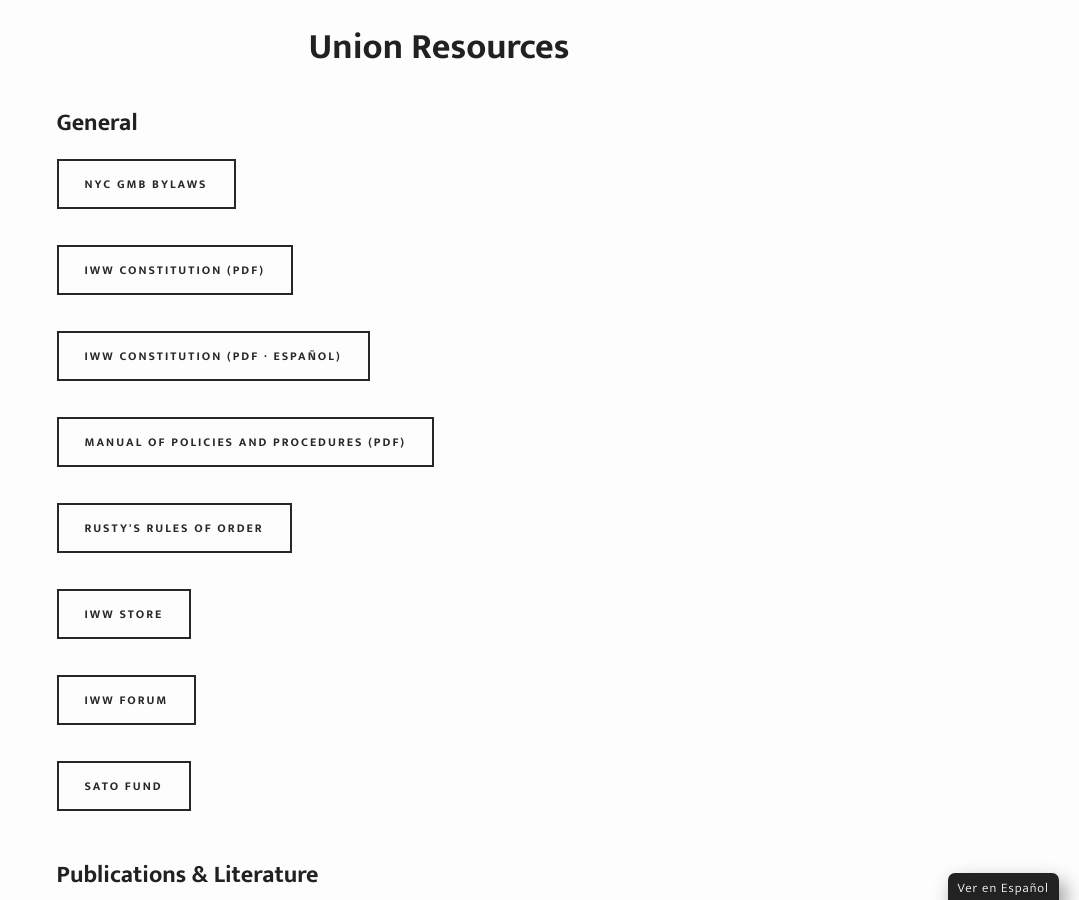
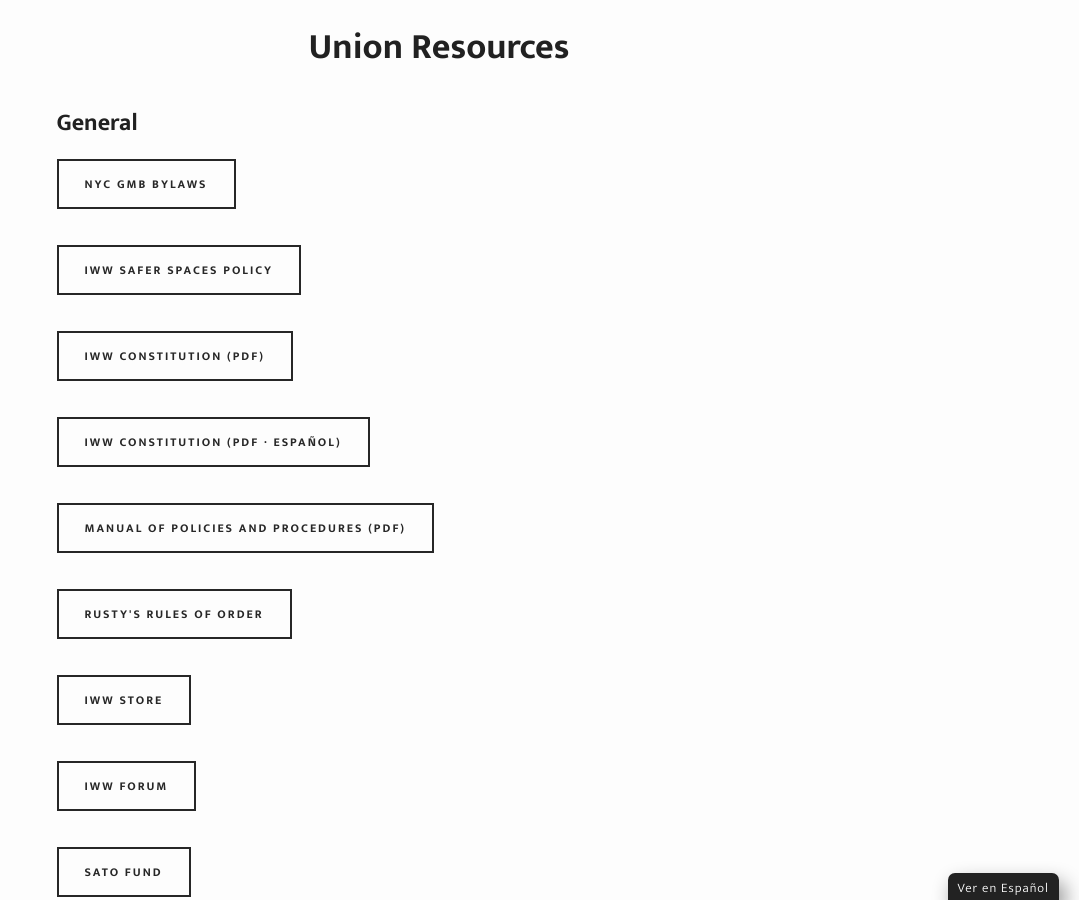
Before and after one commit to IWW-NYC-GMB/iww.nyc, a Jekyll site: the page built from resources.html, in a window 1280 px wide and 900 px high, scrolled down 668 px. Shown: the whole window, without its empty margins (201-1280 px from the left). Built offline with Jekyll 4.4.1, drawn with Linux system fonts in a browser that asks for light colours; some web fonts are replaced.

Commit message:
Update resources.html

```diff
--- a/resources.html
+++ b/resources.html
@@ -6,6 +6,7 @@
 ---
 <h2>General</h2>
 <a href="{{ site.baseurl }}/bylaws"><button class="small" style="margin: 12px 15px 24px 0;" ontouchstart="">NYC GMB Bylaws</button></a><br>
+<a href="{{ site.baseurl }}/safer-spaces"><button class="small" style="margin: 12px 15px 24px 0;" ontouchstart="">IWW Safer Spaces Policy</button></a><br>
 <a href="https://www.iww.org/PDF/Constitutions/CurrentIWWConstitution.pdf"><button class="small" style="margin: 12px 15px 24px 0;" ontouchstart="">IWW Constitution (PDF)</button></a><br>
 <a href="https://www.iww.org/PDF/Spanish/IWWConstitution2013esp.pdf" hreflang="es"><button class="small" style="margin: 12px 15px 24px 0;" ontouchstart="">IWW Constitution (PDF · Español)</button></a><br>
 <a href="https://www.iww.org/PDF/Official/MPP.pdf"><button class="small" style="margin: 12px 15px 24px 0;" ontouchstart="">Manual of Policies and Procedures (PDF)</button></a><br>
```
